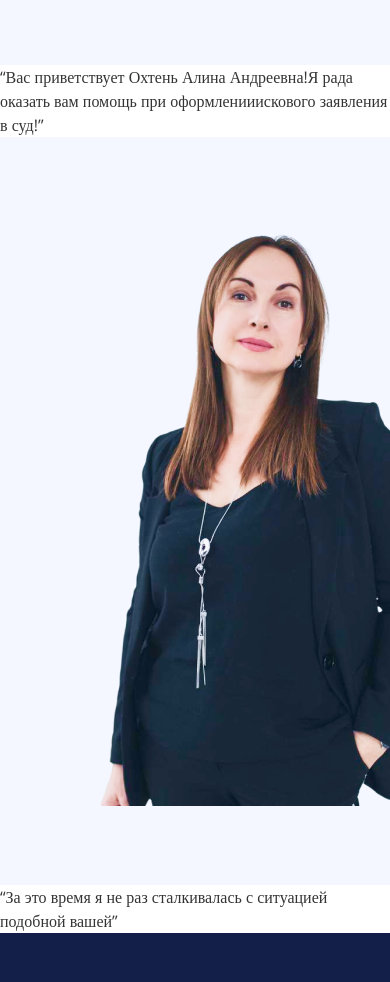
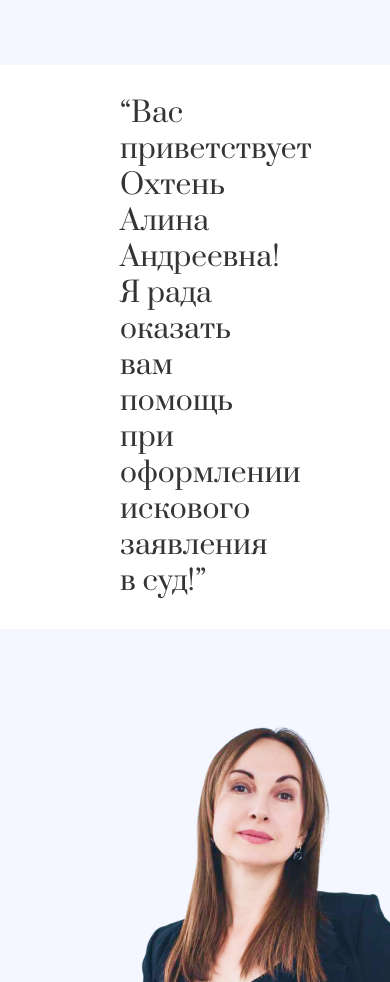
Before and after one commit to alfaodine/proshu_sud, a plain HTML site: page about-us.html in a window 390 px wide. Shown: the part 769-1751 px from the top of the page. Drawn offline with nearby package versions, Linux system fonts and the light colour scheme.

```diff
--- a/about-us.html
+++ b/about-us.html
@@ -60,9 +60,10 @@
                 <img src="./img/about-us/top_photo.png" alt="">
             </div>
         </section>
-        <section my_route>
-            <p>“Вас приветствует Охтень Алина Андреевна!Я рада оказать вам помощь при оформленииискового заявления в суд!”</p>
-
+        <section class="quote">
+            <div class="quote__text">
+                <p>“Вас приветствует Охтень Алина Андреевна!Я рада оказать вам помощь при оформлении искового заявления в суд!”</p>
+            </div>
         </section>
 
         <section class="price">
@@ -83,9 +84,12 @@
                 </ul>
             </div>
         </section>
-        <div class="quote">
-            <p>“За это время я не раз сталкивалась с ситуацией подобной вашей”</p>
-        </div>
+        <section class="quote">
+            <div class="quote__text">
+                <p>“За это время я не раз сталкивалась с ситуацией подобной вашей”</p>
+            </div>
+        </section>
+
     </main>
     <footer class="footer">
         <div class="footer__logo">
--- a/scss/style.scss
+++ b/scss/style.scss
@@ -685,4 +685,14 @@
         }
     }
 
+
+    // ---------------about-us page---------------
+
+    .quote{
+        padding: 0 calc(50vw - 450px);
+        @include font_style (Prata, 28px, 400, 36px);
+        &__text{
+            margin: 30px 120px;
+        }
+    }
 @import "media-quer";
```
Also changed, not shown: css/style.css, 1 other file.
